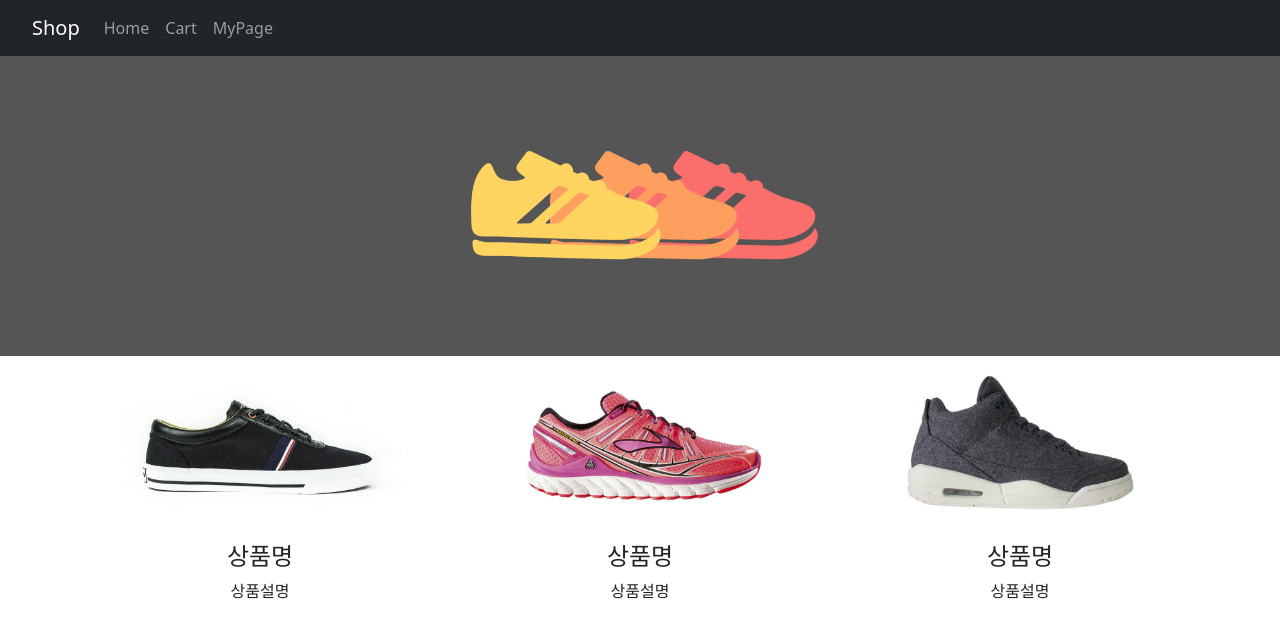
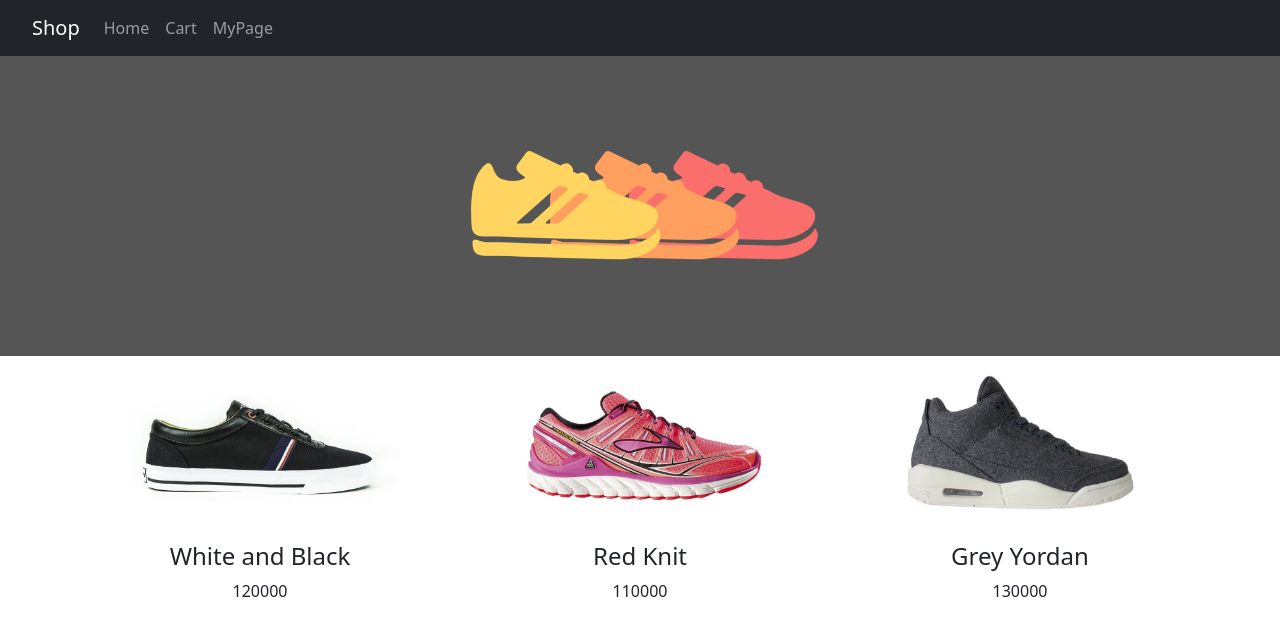
Before and after one commit to mushroom7371/reactStudy, a React (Create React App) app: page / in a window 1280 px wide. Shown: the top 638 px of the page. Built offline with nearby package versions, Linux system fonts and the light colour scheme.

Commit message:
REFACTOR: 신발 데이터 추가 및 컴포넌트 반복문 적용

```diff
--- a/src/App.js
+++ b/src/App.js
@@ -4,8 +4,13 @@ import { Col, Container, Nav, Navbar, Row } from "react-bootstrap";
 import shoes1 from "./img/shoes1.jpg";
 import shoes2 from "./img/shoes2.jpg";
 import shoes3 from "./img/shoes3.jpg";
+import { useState } from "react";
+import data from "./data";
 
 function App() {
+  let [shoseData, setShoseData] = useState(data);
+  let [shoseImage, setShoseImage] = useState([shoes1, shoes2, shoes3]);
+
   return (
     <div className="App">
       <Navbar bg="dark" data-bs-theme="dark">
@@ -22,24 +27,28 @@ function App() {
       <div className="main-bg"></div>
       <Container>
         <Row>
-          <Col sm>
-            <img src={shoes1} width="80%" alt="신발1" />
-            <h4>상품명</h4>
-            <p>상품설명</p>
-          </Col>
-          <Col sm>
-            <img src={shoes2} width="80%" alt="신발2" />
-            <h4>상품명</h4>
-            <p>상품설명</p>
-          </Col>
-          <Col sm>
-            <img src={shoes3} width="80%" alt="신발3" />
-            <h4>상품명</h4>
-            <p>상품설명</p>
-          </Col>
+          {shoseData.map((a, i) => {
+            return (
+              <ShopComponent
+                shoseData={shoseData}
+                i={i}
+                shoseImage={shoseImage}
+              />
+            );
+          })}
         </Row>
       </Container>
     </div>
   );
 }
+
+function ShopComponent(props) {
+  return (
+    <Col sm>
+      <img src={props.shoseImage[props.i]} width="80%" alt="신발" />
+      <h4>{props.shoseData[props.i].title}</h4>
+      <p>{props.shoseData[props.i].price}</p>
+    </Col>
+  );
+}
 export default App;
--- /dev/null
+++ b/src/data.js
@@ -0,0 +1,22 @@
+let data = [
+  {
+    id: 0,
+    title: "White and Black",
+    content: "Born in France",
+    price: 120000,
+  },
+  {
+    id: 1,
+    title: "Red Knit",
+    content: "Born in Seoul",
+    price: 110000,
+  },
+  {
+    id: 2,
+    title: "Grey Yordan",
+    content: "Born in the States",
+    price: 130000,
+  },
+];
+
+export default data;
```
